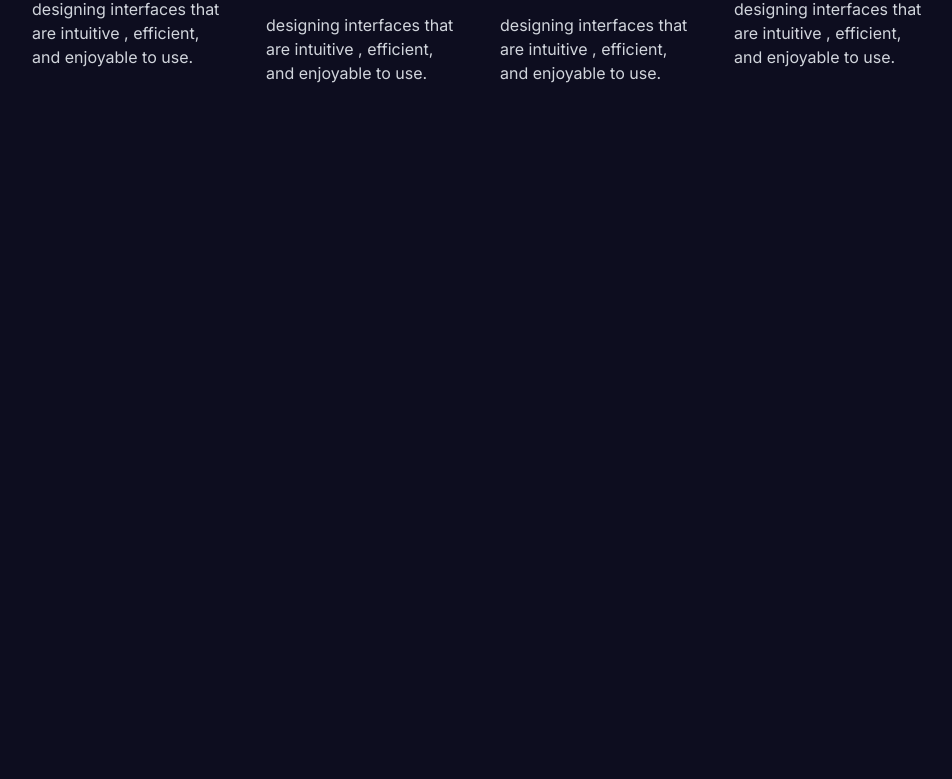
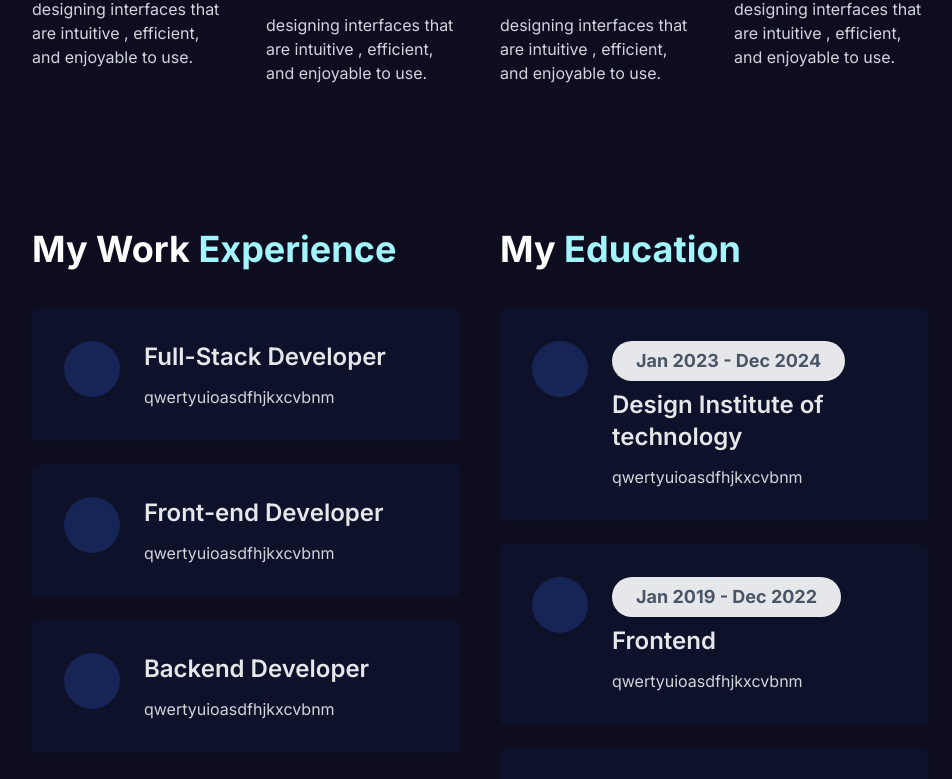
Before and after one commit to adithyaaneesh/portfolio_nextjs, a Next.js app: page / in a window 1280 px wide. Shown: the part 1247-2026 px from the top of the page, without its empty margins (160-1112 px from the left). Before the commit the page ends 1396 px from the top, so only its background shows below. Built offline with nearby package versions, Linux system fonts and the light colour scheme.

Commit message:
add resume section

```diff
--- a/components/Home/Home.tsx
+++ b/components/Home/Home.tsx
@@ -1,12 +1,14 @@
 import React from 'react'
 import Hero from './Hero/Hero'
 import Services from './Services/Services'
+import Resume from './Resume/Resume'
 
 const Home = () => {
   return (
     <div className='overflow-hidden'>
       <Hero/>
       <Services/>
+      <Resume/>
     </div>
   )
 }
--- /dev/null
+++ b/components/Home/Projects/Projects.tsx
@@ -0,0 +1,11 @@
+import React from 'react'
+
+const Projects = () => {
+  return (
+    <div>
+      Prohects
+    </div>
+  )
+}
+
+export default Projects
--- /dev/null
+++ b/components/Home/Resume/Resume.tsx
@@ -0,0 +1,50 @@
+import React from 'react'
+import ResumeCard from './ResumeCard'
+import { FaCodepen, FaReact } from 'react-icons/fa'
+import { BsDatabase } from 'react-icons/bs'
+import { BiBadge } from 'react-icons/bi'
+import { FaR } from 'react-icons/fa6'
+
+const Resume = () => {
+  return (
+    <div className='pt-20 pb-16'>
+      <div className='w-[90%] sm:w-[70%] mx-auto grid grid-cols-1 xl:grid-cols-2 gap-10'>
+        {/* work part */}
+        <div>
+            <h1 className='text-3xl sm:text-4xl font-bold text-white'>
+                My Work <span className='text-cyan-200'>Experience</span>
+            </h1>
+            <div className='mt-10'>
+                <ResumeCard icon={FaCodepen} role="Full-Stack Developer" />
+                <ResumeCard icon={FaReact} role="Front-end Developer" />
+                <ResumeCard icon={BsDatabase} role="Backend Developer" />
+            </div>
+        </div>
+        {/* education part */}
+        <div>
+            <h1 className='text-3xl sm:text-4xl font-bold text-white'>
+                My <span className='text-cyan-200'>Education</span>
+            </h1>
+            <div className='mt-10'>
+                <ResumeCard
+                    icon={BiBadge}
+                    role="Design Institute of technology"
+                    date="Jan 2023 - Dec 2024"
+                />
+                <ResumeCard
+                    icon={FaReact}
+                    role="Frontend"
+                    date="Jan 2019 - Dec 2022"
+                />
+                <ResumeCard icon={BsDatabase}
+                    role="Certificate in Digital Marketing"
+                    date="Jan 2016 - Dec 2019"
+                />
+            </div>
+        </div>
+      </div>
+    </div>
+  )
+}
+
+export default Resume
--- /dev/null
+++ b/components/Home/Resume/ResumeCard.tsx
@@ -0,0 +1,31 @@
+import React from 'react'
+import { IconBase, IconType } from 'react-icons';
+
+type Props ={
+    role:string;
+    icon:IconType;
+    date?:string;
+
+}
+
+const ResumeCard = ({icon, role, date}:Props) => {
+  return (
+    <div className='mb-6'>
+      <div className='flex items-start space-x-6 bg-blue-950/20 transition-all duration-300 p-4 sm:p-8 rounded-md '>
+        <div className='sm:w-14 sm:h-14 w-10 h-10 bg-blue-950 rounded-full items-center justify-center flex-col'>
+            <IconBase className="sm:w-8 sm:h-8 w-6 h-6 text-white" />
+        </div>
+        <div className='flex-1'>
+            {date && (
+                <h1 className='mb-2 sm:px-6 sm:py-1.5 px-4 py-1 rounded-full bg-gray-200
+                text-gray-600 w-fit sm:text-lg text-sm font-bold'>{date}</h1>
+            )}
+            <h1 className='text-gray-200 text-xl sm:text-2xl font-semibold'>{role}</h1>
+            <p className='text-gray-300 text-sm sm:text-base pt-3'>qwertyuioasdfhjkxcvbnm</p>
+        </div>
+      </div>
+    </div>
+  )
+}
+
+export default ResumeCard
```
